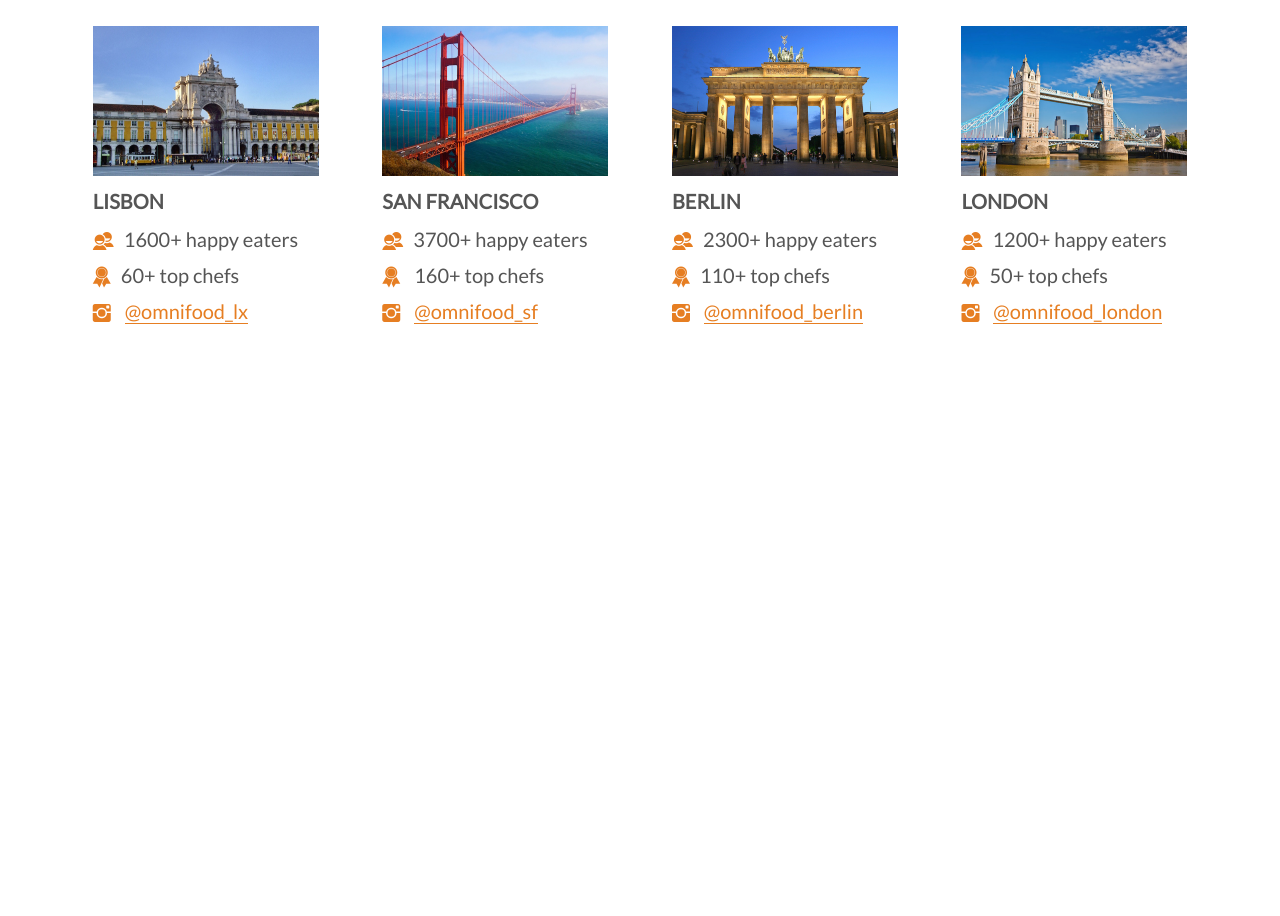
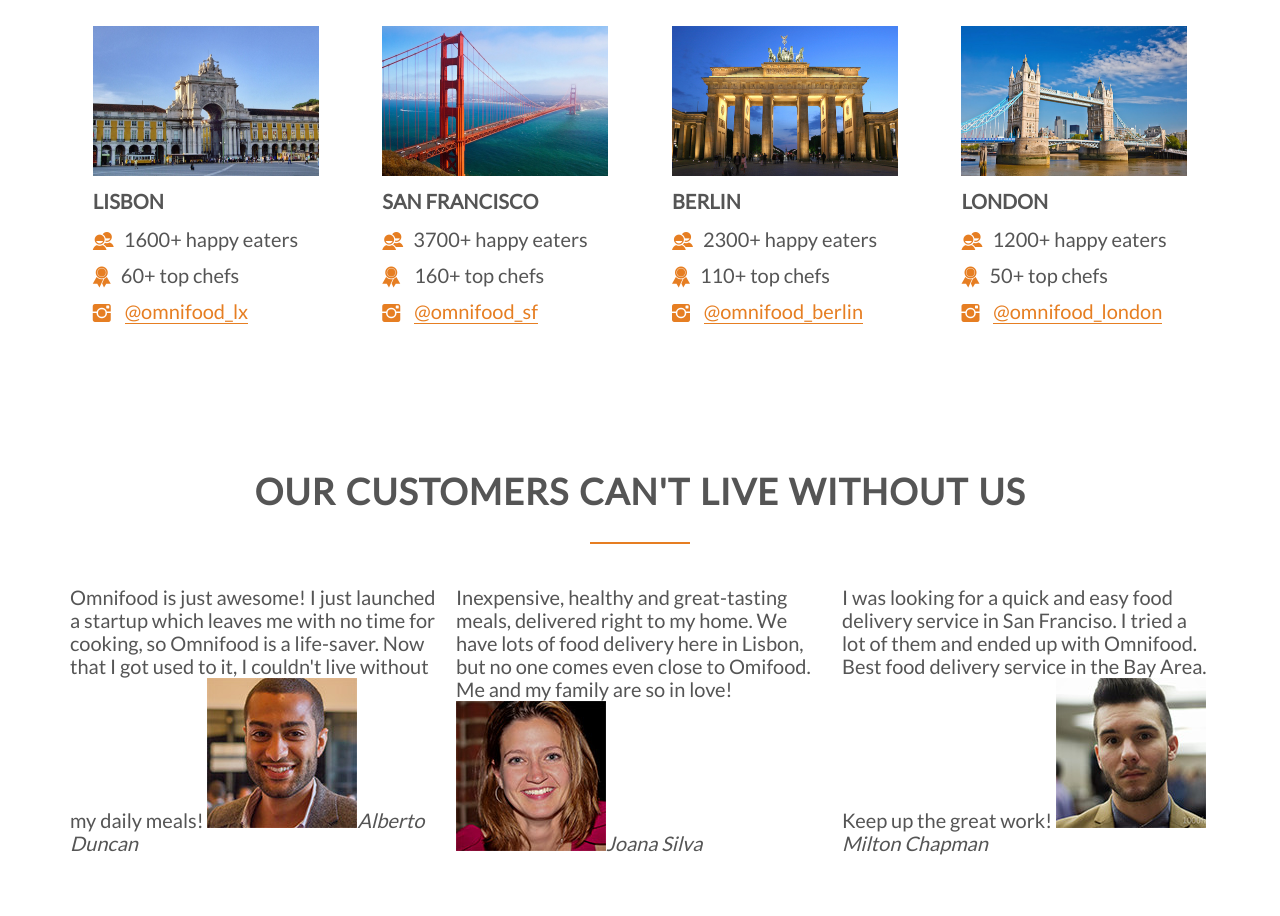
Before and after one commit to gongchenpsvm/omnifood, a plain HTML site: page index.html in a window 1280 px wide. Shown: the part 2933-3849 px from the top of the page. Before the commit the page ends 3354 px from the top, so only its background shows below. Drawn offline with Linux system fonts and the light colour scheme; files whose address does not match are found by name.

Commit message:
customer testmonial

```diff
--- a/index.html
+++ b/index.html
@@ -205,6 +205,32 @@
                 </div>
             </div>
         </section>
+        <section class="section-testimonials">
+            <div class="row">
+                <h2>Our customers can't live without us</h2>
+            </div>
+            <div class="row">
+                <div class="col span-1-of-3">
+                    <blockquote>
+                        Omnifood is just awesome! I just launched a startup which leaves me with no time for cooking, so Omnifood is a life-saver. Now that I got used to it, I couldn't live without my daily meals!
+                        <cite><img src="resurces/img/customer-1.jpg"></img>Alberto Duncan</cite>
+                    </blockquote>
+                </div>
+                <div class="col span-1-of-3">
+                    <blockquote>
+                        Inexpensive, healthy and great-tasting meals, delivered right to my home. We have lots of food delivery here in Lisbon, but no one comes even close to Omifood. Me and my family are so in love!
+                        <cite><img src="resurces/img/customer-2.jpg"></img>Joana Silva</cite>
+                    </blockquote>
+                </div>
+                <div class="col span-1-of-3">
+                    <blockquote>
+                        I was looking for a quick and easy food delivery service in San Franciso. I tried a lot of them and ended up with Omnifood. Best food delivery service in the Bay Area. Keep up the great work!
+                        <cite><img src="resurces/img/customer-3.jpg"></img>Milton Chapman</cite>
+                    </blockquote>
+                </div>
+            </div>
+
+        </section>
     </body>
 </html>
 
```
